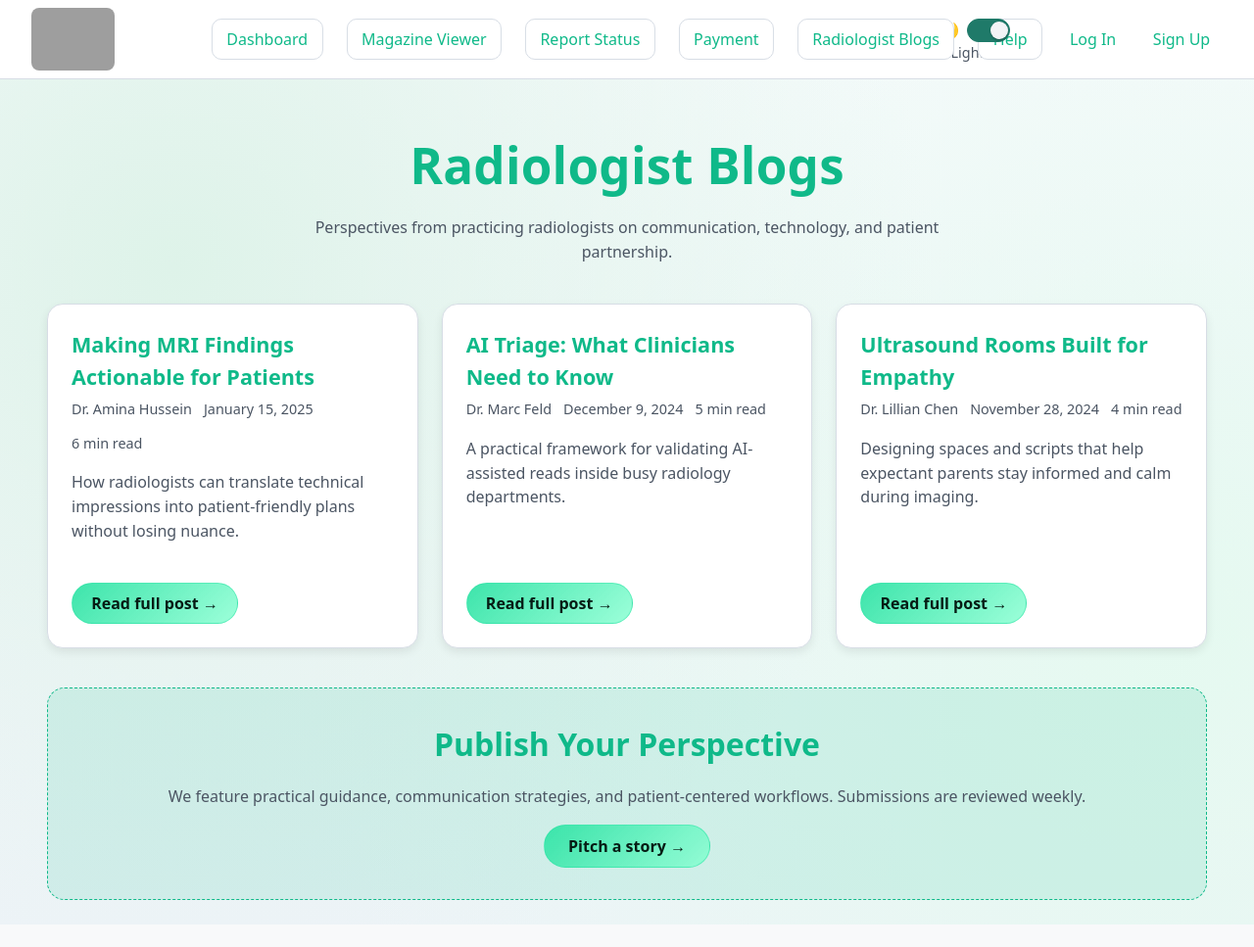
After one commit to Schweinefilet/inside-imaging-MVP, a Flask app: page /blogs in a window 1280 px wide. The commit adds this page. Shown: the whole page at 98% size. Run offline with Flask 3, Linux system fonts and the light colour scheme; some libraries are stand-ins or nearby versions; grey boxes are pictures that could not be loaded.

Commit message:
removed language selection page, added magazine and blog pages.

```diff
--- a/app.py
+++ b/app.py
@@ -42,6 +42,52 @@ CORS(app, resources={r"/*": {"origins": os.getenv("CORS_ORIGINS", "https://schwe
 
 # available languages
 LANGUAGES = ["English", "Kiswahili"]
+
+# curated content for magazine + blog pages
+MAGAZINE_ISSUES = [
+    {
+        "title": "January 2025 · AI Decision Support in Radiology",
+        "url": "https://www.radiologyinfo.org/pdfs/safety/angiography_and_arteriography.pdf",
+        "note": "Latest digital issue featuring augmented reading workflows.",
+    },
+    {
+        "title": "November 2024 · Patient Prep Essentials",
+        "url": None,
+        "note": "Upload static/magazine/nov-2024.pdf and update MAGAZINE_ISSUES to link it here.",
+    },
+    {
+        "title": "September 2024 · Interventional Trends",
+        "url": None,
+        "note": "Archive forthcoming once release is finalized.",
+    },
+]
+
+BLOG_POSTS = [
+    {
+        "title": "Making MRI Findings Actionable for Patients",
+        "summary": "How radiologists can translate technical impressions into patient-friendly plans without losing nuance.",
+        "author": "Dr. Amina Hussein",
+        "date": "January 15, 2025",
+        "read_time": "6 min read",
+        "url": "https://www.rsna.org/news/2024/september/patient-connections",
+    },
+    {
+        "title": "AI Triage: What Clinicians Need to Know",
+        "summary": "A practical framework for validating AI-assisted reads inside busy radiology departments.",
+        "author": "Dr. Marc Feld",
+        "date": "December 9, 2024",
+        "read_time": "5 min read",
+        "url": "https://www.diagnosticimaging.com/view/ai-in-radiology-five-takeaways",
+    },
+    {
+        "title": "Ultrasound Rooms Built for Empathy",
+        "summary": "Designing spaces and scripts that help expectant parents stay informed and calm during imaging.",
+        "author": "Dr. Lillian Chen",
+        "date": "November 28, 2024",
+        "read_time": "4 min read",
+        "url": "https://appliedradiology.com/articles/improving-patient-experience-in-ultrasound",
+    },
+]
 
 # Initialize database
 try:
@@ -256,9 +302,25 @@ def report_preview():
     return render_template("pdf_report.html", structured=structured, patient=patient)
 
 
+@app.route("/magazine")
+def magazine():
+    current_issue = next((item for item in MAGAZINE_ISSUES if item.get("url")), None)
+    magazine_url = current_issue.get("url") if current_issue else None
+    return render_template("language.html", magazine_url=magazine_url, archive=MAGAZINE_ISSUES)
+
+
 @app.route("/language")
-def language():
-    return render_template("language.html")
+def legacy_language():
+    return redirect(url_for("magazine"))
+
+
+@app.route("/blogs")
+def blogs():
+    return render_template(
+        "blogs.html",
+        posts=BLOG_POSTS,
+        submit_url="mailto:editor@insideimaging.example?subject=Radiologist%20Blog%20Pitch",
+    )
 
 
 @app.route("/report_status")
--- a/docs/index.html
+++ b/docs/index.html
@@ -40,9 +40,10 @@
       </div>
       <nav class="nav-links">
         <a href="https://inside-imaging-mvp.onrender.com/">Dashboard</a>
-        <a href="https://inside-imaging-mvp.onrender.com/language">Language Selection</a>
+        <a href="https://inside-imaging-mvp.onrender.com/magazine">Magazine Viewer</a>
         <a href="https://inside-imaging-mvp.onrender.com/report_status">Report Status</a>
         <a href="https://inside-imaging-mvp.onrender.com/payment">Payment</a>
+        <a href="https://inside-imaging-mvp.onrender.com/blogs">Radiologist Blogs</a>
         <a href="https://inside-imaging-mvp.onrender.com/help">Help</a>
       </nav>
       <div class="nav-auth">
@@ -95,9 +96,10 @@
           <h4>Navigation</h4>
           <ul>
             <li><a href="https://inside-imaging-mvp.onrender.com/">Dashboard</a></li>
-            <li><a href="https://inside-imaging-mvp.onrender.com/language">Language Selection</a></li>
+            <li><a href="https://inside-imaging-mvp.onrender.com/magazine">Magazine Viewer</a></li>
             <li><a href="https://inside-imaging-mvp.onrender.com/report_status">Report Status</a></li>
             <li><a href="https://inside-imaging-mvp.onrender.com/payment">Payment</a></li>
+            <li><a href="https://inside-imaging-mvp.onrender.com/blogs">Radiologist Blogs</a></li>
             <li><a href="https://inside-imaging-mvp.onrender.com/help">Help</a></li>
           </ul>
         </div>
--- /dev/null
+++ b/static/blogs.css
@@ -0,0 +1,136 @@
+/* Radiologist blogs page styling */
+.blogs-page {
+  display: flex;
+  flex-direction: column;
+  gap: 2.5rem;
+  padding: clamp(1rem, 4vw, 3rem);
+}
+
+.blogs-hero {
+  text-align: center;
+  max-width: 680px;
+  margin: 0 auto;
+}
+
+.blogs-hero h1 {
+  font-size: clamp(2.2rem, 4vw, 3.2rem);
+  color: var(--mint);
+  margin-bottom: 0.75rem;
+}
+
+.blogs-hero p {
+  color: var(--muted);
+  margin: 0;
+}
+
+.blog-grid {
+  display: grid;
+  gap: 1.5rem;
+  grid-template-columns: repeat(auto-fit, minmax(280px, 1fr));
+}
+
+.blog-card {
+  background: var(--panel);
+  border: 1px solid var(--border);
+  border-radius: 16px;
+  padding: 1.5rem;
+  display: flex;
+  flex-direction: column;
+  gap: 1rem;
+  box-shadow: var(--shadow);
+  transition: transform 0.2s ease, box-shadow 0.2s ease;
+}
+
+.blog-card:hover,
+.blog-card:focus-within {
+  transform: translateY(-4px);
+  box-shadow: 0 18px 30px rgba(0, 0, 0, 0.28);
+}
+
+.blog-card header {
+  display: flex;
+  flex-direction: column;
+  gap: 0.35rem;
+}
+
+.blog-card h2 {
+  font-size: 1.35rem;
+  margin: 0;
+}
+
+.blog-meta {
+  display: flex;
+  gap: 0.75rem;
+  font-size: 0.9rem;
+  color: var(--muted);
+  flex-wrap: wrap;
+}
+
+.blog-summary {
+  color: rgba(231, 237, 243, 0.88);
+  line-height: 1.55;
+  margin: 0;
+}
+
+.blog-card footer {
+  margin-top: auto;
+}
+
+.blog-card a {
+  display: inline-flex;
+  align-items: center;
+  gap: 0.45rem;
+  padding: 0.5rem 1.2rem;
+  border-radius: 999px;
+  background: linear-gradient(135deg, rgba(45, 226, 164, 0.92), rgba(134, 255, 209, 0.82));
+  color: #061c14;
+  font-weight: 600;
+  text-decoration: none;
+  border: 1px solid rgba(45, 226, 164, 0.55);
+  transition: transform 0.2s ease, box-shadow 0.2s ease;
+}
+
+.blog-card a:hover,
+.blog-card a:focus-visible {
+  transform: translateY(-2px);
+  box-shadow: 0 12px 22px rgba(45, 226, 164, 0.32);
+}
+
+.blog-submit {
+  background: color-mix(in oklab, var(--mint) 12%, transparent);
+  border: 1px dashed var(--mint);
+  border-radius: 18px;
+  padding: 2rem 1.5rem;
+  text-align: center;
+  display: grid;
+  gap: 1rem;
+}
+
+.blog-submit h2 {
+  margin: 0;
+}
+
+.blog-submit p {
+  margin: 0;
+  color: var(--muted);
+}
+
+.blog-submit a {
+  justify-self: center;
+  display: inline-flex;
+  align-items: center;
+  gap: 0.45rem;
+  padding: 0.55rem 1.5rem;
+  border-radius: 999px;
+  border: 1px solid rgba(45, 226, 164, 0.55);
+  text-decoration: none;
+  font-weight: 600;
+  color: #061c14;
+  background: linear-gradient(135deg, rgba(45, 226, 164, 0.92), rgba(134, 255, 209, 0.82));
+}
+
+.blog-submit a:hover,
+.blog-submit a:focus-visible {
+  transform: translateY(-2px);
+  box-shadow: 0 14px 28px rgba(45, 226, 164, 0.34);
+}
--- /dev/null
+++ b/templates/blogs.html
@@ -0,0 +1,107 @@
+<!doctype html>
+<html lang="en">
+<head>
+  <meta charset="utf-8">
+  <meta name="viewport" content="width=device-width, initial-scale=1">
+  <meta name="color-scheme" content="light dark">
+  <title>Radiologist Blogs - Inside Imaging</title>
+
+  <script>
+  (function(){
+    try {
+      var t = localStorage.getItem('theme');
+      var preferLight = window.matchMedia && window.matchMedia('(prefers-color-scheme: light)').matches;
+      var useLight = t ? (t === 'light') : preferLight;
+      if (useLight) document.documentElement.classList.add('light');
+    } catch(e) {}
+  })();
+  </script>
+
+  <link rel="stylesheet" href="{{ url_for('static', filename='main.css') }}">
+  <link rel="stylesheet" href="{{ url_for('static', filename='dashboard.css') }}">
+  <link rel="stylesheet" href="{{ url_for('static', filename='blogs.css') }}">
+</head>
+<body>
+  <div class="page-wrapper">
+    <header class="navbar">
+      <div class="navbar-brand">
+        <img src="{{ url_for('static', filename='logo.png') }}" alt="Inside Imaging Logo" class="logo">
+      </div>
+      <nav class="nav-links">
+        <a href="{{ url_for('index') }}">Dashboard</a>
+        <a href="{{ url_for('magazine') }}">Magazine Viewer</a>
+        <a href="{{ url_for('report_status') }}">Report Status</a>
+        <a href="{{ url_for('payment') }}">Payment</a>
+        <a href="{{ url_for('blogs') }}" class="active">Radiologist Blogs</a>
+        <a href="{{ url_for('help_page') }}">Help</a>
+      </nav>
+      <div class="nav-auth">
+        <label class="theme-switch" aria-label="Toggle theme">
+          <span class="theme-row">
+            <span class="theme-icon" aria-hidden="true">🌙</span>
+            <input id="theme-toggle" class="theme-switch-input" type="checkbox" role="switch" aria-checked="false">
+            <span class="theme-switch-track" aria-hidden="true"></span>
+            <span class="theme-icon" aria-hidden="true">☀️</span>
+          </span>
+          <span id="theme-label" class="theme-switch-text">Dark mode</span>
+        </label>
+        {% if session.get('username') %}
+          <span class="username">{{ session.get('username') }}</span>
+          <a href="{{ url_for('logout') }}" class="login-button">Log Out</a>
+        {% else %}
+          <a href="{{ url_for('login') }}" class="login-button">Log In</a>
+          <a href="{{ url_for('signup') }}" class="signup-button">Sign Up</a>
+        {% endif %}
+      </div>
+    </header>
+
+    <main class="content blogs-page">
+      <section class="blogs-hero">
+        <h1>Radiologist Blogs</h1>
+        <p>Perspectives from practicing radiologists on communication, technology, and patient partnership.</p>
+      </section>
+
+      {% if posts %}
+      <section class="blog-grid">
+        {% for post in posts %}
+        <article class="blog-card">
+          <header>
+            <h2>{{ post.title }}</h2>
+            <div class="blog-meta">
+              <span>{{ post.author }}</span>
+              <span>{{ post.date }}</span>
+              <span>{{ post.read_time }}</span>
+            </div>
+          </header>
+          <p class="blog-summary">{{ post.summary }}</p>
+          <footer>
+            <a href="{{ post.url }}" target="_blank" rel="noopener">Read full post →</a>
+          </footer>
+        </article>
+        {% endfor %}
+      </section>
+      {% else %}
+      <section class="blog-submit">
+        <h2>Want to contribute?</h2>
+        <p>We are curating essays from radiology leaders. Share your ideas with our editorial team.</p>
+        {% if submit_url %}
+        <a href="{{ submit_url }}">Pitch a story →</a>
+        {% endif %}
+      </section>
+      {% endif %}
+
+      <section class="blog-submit">
+        <h2>Publish Your Perspective</h2>
+        <p>We feature practical guidance, communication strategies, and patient-centered workflows. Submissions are reviewed weekly.</p>
+        {% if submit_url %}
+        <a href="{{ submit_url }}">Pitch a story →</a>
+        {% else %}
+        <p>Email <strong>editor@insideimaging.example</strong> to submit a draft.</p>
+        {% endif %}
+      </section>
+    </main>
+  </div>
+
+  <script src="{{ url_for('static', filename='theme.js') }}"></script>
+</body>
+</html>
--- a/templates/index.html
+++ b/templates/index.html
@@ -34,9 +34,10 @@
       </div>
       <nav class="nav-links">
         <a href="{{ url_for('index') }}">Dashboard</a>
-        <a href="{{ url_for('language') }}">Language Selection</a>
+        <a href="{{ url_for('magazine') }}">Magazine Viewer</a>
         <a href="{{ url_for('report_status') }}">Report Status</a>
         <a href="{{ url_for('payment') }}">Payment</a>
+        <a href="{{ url_for('blogs') }}">Radiologist Blogs</a>
         <a href="{{ url_for('help_page') }}">Help</a>
       </nav>
       <div class="nav-auth">
@@ -93,9 +94,10 @@
           <h4>Navigation</h4>
           <ul>
             <li><a href="{{ url_for('index') }}">Dashboard</a></li>
-            <li><a href="{{ url_for('language') }}">Language Selection</a></li>
+            <li><a href="{{ url_for('magazine') }}">Magazine Viewer</a></li>
             <li><a href="{{ url_for('report_status') }}">Report Status</a></li>
             <li><a href="{{ url_for('payment') }}">Payment</a></li>
+            <li><a href="{{ url_for('blogs') }}">Radiologist Blogs</a></li>
             <li><a href="{{ url_for('help_page') }}">Help</a></li>
           </ul>
         </div>
--- a/templates/result.html
+++ b/templates/result.html
@@ -149,9 +149,10 @@
     </div>
     <nav class="nav-links">
       <a href="{{ url_for('index') }}">Dashboard</a>
-      <a href="{{ url_for('language') }}">Language Selection</a>
+      <a href="{{ url_for('magazine') }}">Magazine Viewer</a>
       <a href="{{ url_for('report_status') }}">Report Status</a>
       <a href="{{ url_for('payment') }}">Payment</a>
+      <a href="{{ url_for('blogs') }}">Radiologist Blogs</a>
       <a href="{{ url_for('help_page') }}">Help</a>
     </nav>
     <div class="nav-auth">
@@ -261,9 +262,10 @@
         <h4>Navigation</h4>
         <ul>
           <li><a href="{{ url_for('index') }}">Dashboard</a></li>
-          <li><a href="{{ url_for('language') }}">Language Selection</a></li>
+          <li><a href="{{ url_for('magazine') }}">Magazine Viewer</a></li>
           <li><a href="{{ url_for('report_status') }}">Report Status</a></li>
           <li><a href="{{ url_for('payment') }}">Payment</a></li>
+          <li><a href="{{ url_for('blogs') }}">Radiologist Blogs</a></li>
           <li><a href="{{ url_for('help_page') }}">Help</a></li>
         </ul>
       </div>
--- a/templates/signup.html
+++ b/templates/signup.html
@@ -16,9 +16,10 @@
             </div>
             <nav class="nav-links">
                 <a href="{{ url_for('index') }}">Dashboard</a>
-                <a href="{{ url_for('language') }}">Language Selection</a>
+                <a href="{{ url_for('magazine') }}">Magazine Viewer</a>
                 <a href="{{ url_for('report_status') }}">Report Status</a>
                 <a href="{{ url_for('payment') }}">Payment</a>
+                <a href="{{ url_for('blogs') }}">Radiologist Blogs</a>
                 <a href="{{ url_for('help_page') }}">Help</a>
             </nav>
             <div class="nav-auth">
```
Also changed, not shown: static/magazine.css (added, +136 -0 lines), templates/help.html (+5 -3 lines), templates/language.html (+42 -79 lines), templates/payment.html (+5 -3 lines), templates/report_status.html (+5 -3 lines), 1 other file.
